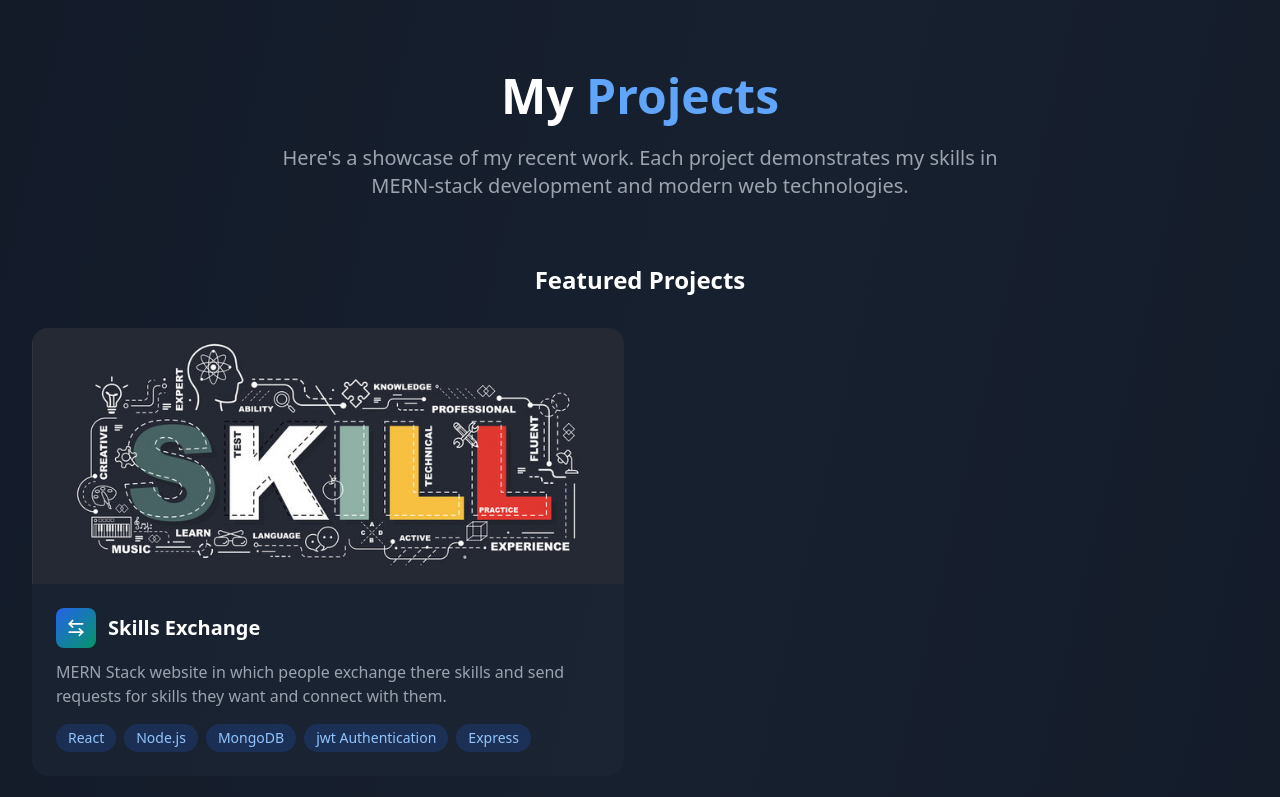
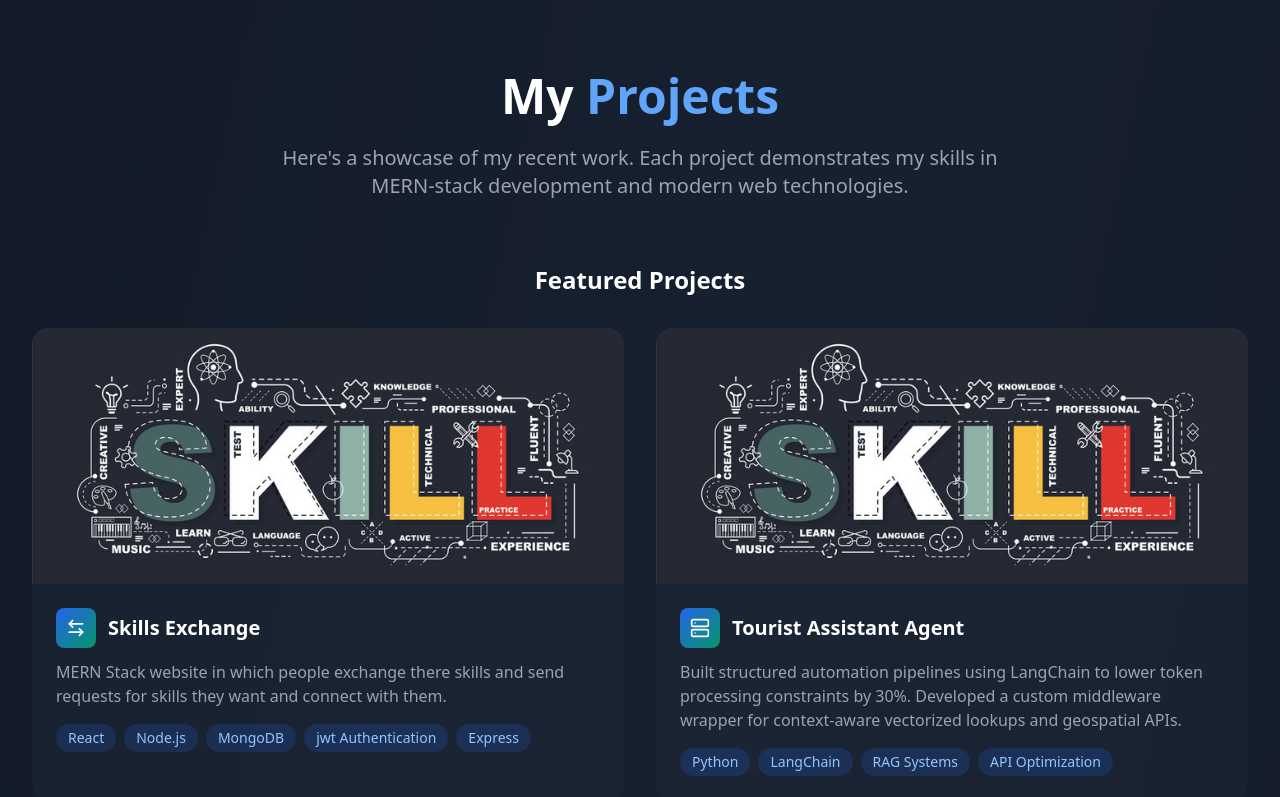
Before and after one commit to GauravYadav1718/portfolio, a React (Vite) app: page / in a window 1280 px wide. Shown: the part 2000-2797 px from the top of the page. Built offline with nearby package versions, Linux system fonts and the light colour scheme.

Commit message:
Update Projects.jsx

```diff
--- a/src/components/Projects.jsx
+++ b/src/components/Projects.jsx
@@ -13,8 +13,29 @@ const Projects = () => {
       githubUrl: 'https://github.com/GauravYadav1718/projectskill',
       icon: ArrowLeftRight,
       featured: true
+    },
+    {
+      id: 2,
+      title: 'Tourist Assistant Agent',
+      description: 'Built structured automation pipelines using LangChain to lower token processing constraints by 30%. Developed a custom middleware wrapper for context-aware vectorized lookups and geospatial APIs.',
+      image: '/project.jpg?auto=compress&cs=tinysrgb&w=800',
+      technologies: ['Python', 'LangChain', 'RAG Systems', 'API Optimization'],
+      liveUrl: 'https://minor1-tn5i.vercel.app/',
+      githubUrl:'https://github.com/GauravYadav1718/minor1',
+      icon: Server,
+      featured: true
+    },
+    {
+      id: 3,
+      title: 'Skillo Platform',
+      description: 'Scalable full-stack web application with efficient state management and dynamic UI. Deployed on Vercel with robust API routing to ensure secure and low-latency data transactions.',
+      image: '/project.jpg?auto=compress&cs=tinysrgb&w=800',
+      technologies: ['React.js', 'Express.js', 'MERN Stack', 'RESTful APIs'],
+      liveUrl: 'https://skillo-seven.vercel.app/login',
+      githubUrl: 'https://github.com/GauravYadav1718/skillo',
+      icon: Smartphone,
+      featured: true
     }
-
   ];
 
   const featuredProjects = projects.filter(project => project.featured);
@@ -50,18 +71,22 @@ const Projects = () => {
                     <div className="absolute inset-0 bg-gradient-to-t from-black/60 to-transparent opacity-0 group-hover:opacity-100 transition-opacity duration-300">
                       <div className="absolute bottom-4 left-4 right-4">
                         <div className="flex gap-3">
+                          {project.liveUrl !== '#' && (
                             <a
                               href={project.liveUrl}
                               className="bg-blue-600 hover:bg-blue-700 text-white p-2 rounded-lg transition-colors duration-200"
                             >
                               <ExternalLink size={20} />
                             </a>
+                          )}
+                          {project.githubUrl !== '#' && (
                             <a
                               href={project.githubUrl}
                               className="bg-gray-700 hover:bg-gray-600 text-white p-2 rounded-lg transition-colors duration-200"
                             >
                               <Github size={20} />
                             </a>
+                          )}
                         </div>
                       </div>
                     </div>
```
Lines whose indentation alone changed are shown as unchanged.
